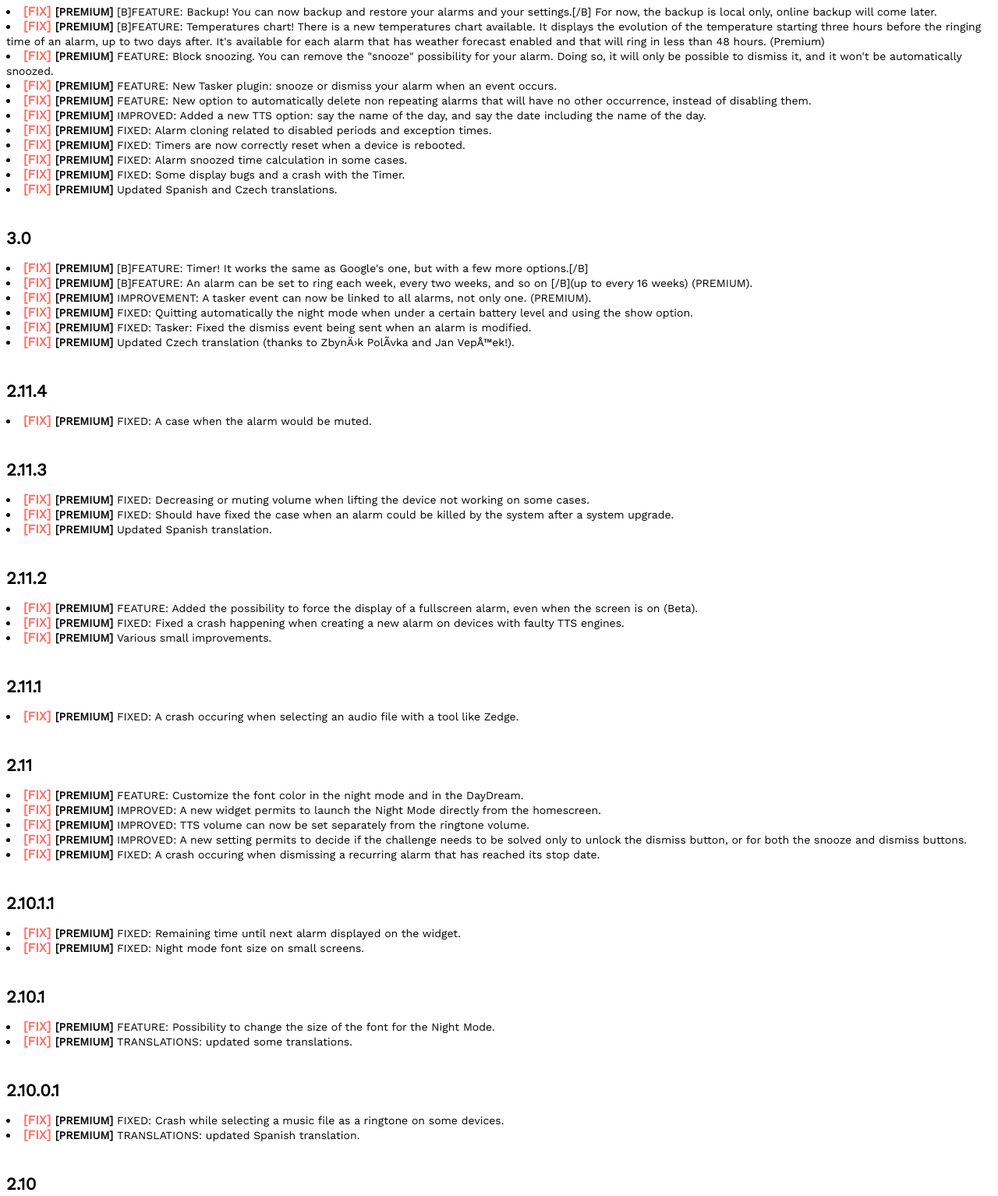
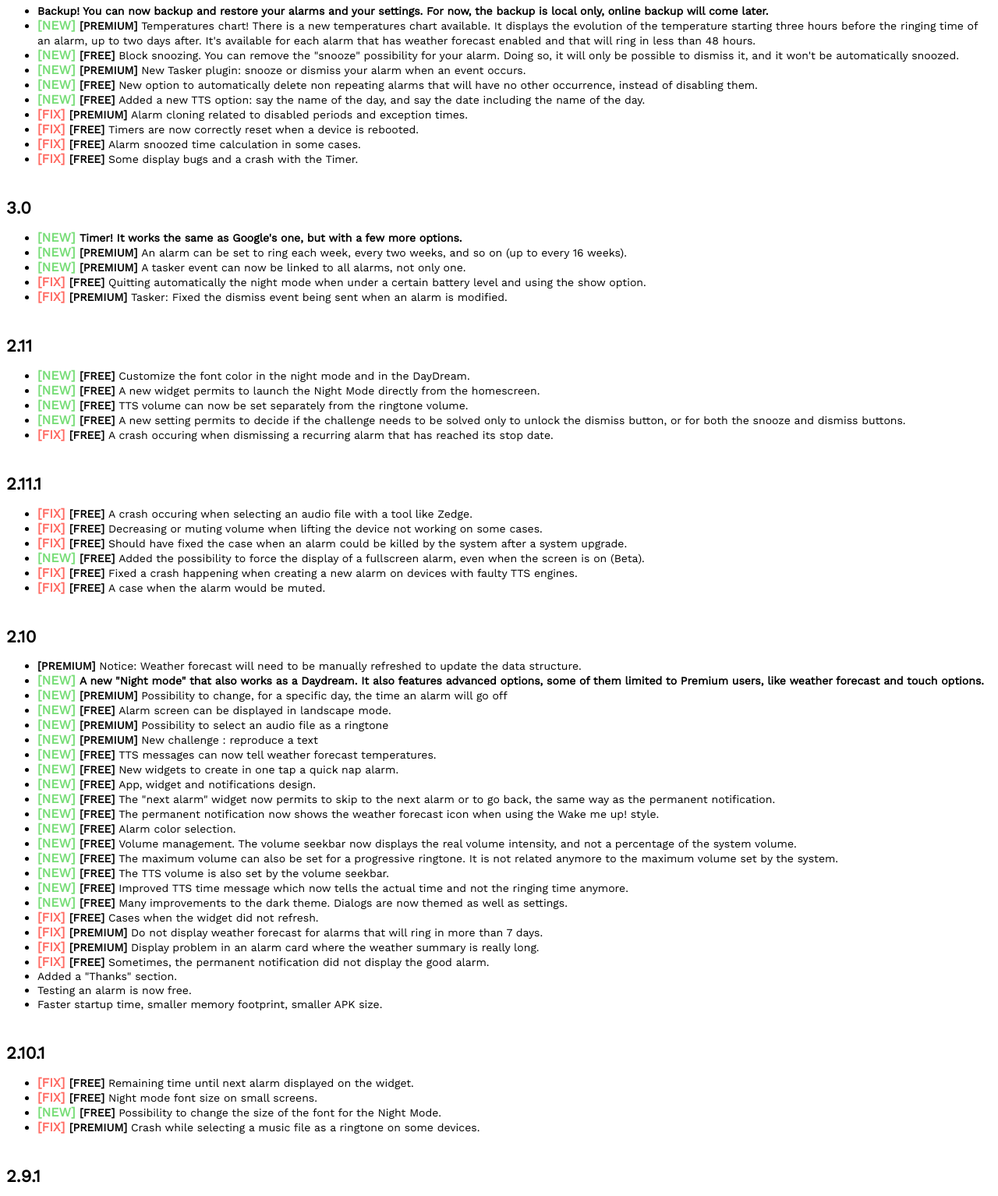
Before and after one commit to fivez/fivez.github.io, a plain HTML site: page wakemeup_changelog.html in a window 1280 px wide. Shown: the part 8680-10214 px from the top of the page at 78% size. Drawn offline with nearby package versions, Linux system fonts and the light colour scheme.

Commit message:
changelog

```diff
--- a/wakemeup_changelog.html
+++ b/wakemeup_changelog.html
@@ -421,99 +421,76 @@
         <li><new/><span class="premium">New possibility to enable/disable an alarm or all of them after a Tasker event.</span>
     </ul></p>
 
-    <p><span class="version major">3.1</span>
-        <li><fix/><span class="premium">[B]FEATURE: Backup! You can now backup and restore your alarms and your settings.[/B] For now, the backup is local only, online backup will come later.</span>
-        <li><fix/><span class="premium">[B]FEATURE: Temperatures chart! There is a new temperatures chart available. It displays the evolution of the temperature starting three hours before the ringing time of an alarm, up to two days after. It's available for each alarm that has weather forecast enabled and that will ring in less than 48 hours. (Premium)</span>
-        <li><fix/><span class="premium">FEATURE: Block snoozing. You can remove the "snooze" possibility for your alarm. Doing so, it will only be possible to dismiss it, and it won't be automatically snoozed.</span>
-        <li><fix/><span class="premium">FEATURE: New Tasker plugin: snooze or dismiss your alarm when an event occurs.</span>
-        <li><fix/><span class="premium">FEATURE: New option to automatically delete non repeating alarms that will have no other occurrence, instead of disabling them.</span>
-        <li><fix/><span class="premium">IMPROVED: Added a new TTS option: say the name of the day, and say the date including the name of the day.</span>
-        <li><fix/><span class="premium">FIXED: Alarm cloning related to disabled periods and exception times.</span>
-        <li><fix/><span class="premium">FIXED: Timers are now correctly reset when a device is rebooted.</span>
-        <li><fix/><span class="premium">FIXED: Alarm snoozed time calculation in some cases.</span>
-        <li><fix/><span class="premium">FIXED: Some display bugs and a crash with the Timer.</span>
-        <li><fix/><span class="premium">Updated Spanish and Czech translations.</span>
+    <p><span class="version major">3.1</span><ul>
+        <li><span class="major_feature">Backup! You can now backup and restore your alarms and your settings. For now, the backup is local only, online backup will come later.</span>
+        <li><new/><span class="premium">Temperatures chart! There is a new temperatures chart available. It displays the evolution of the temperature starting three hours before the ringing time of an alarm, up to two days after. It's available for each alarm that has weather forecast enabled and that will ring in less than 48 hours.</span>
+        <li><new/><span class="free">Block snoozing. You can remove the "snooze" possibility for your alarm. Doing so, it will only be possible to dismiss it, and it won't be automatically snoozed.</span>
+        <li><new/><span class="premium">New Tasker plugin: snooze or dismiss your alarm when an event occurs.</span>
+        <li><new/><span class="free">New option to automatically delete non repeating alarms that will have no other occurrence, instead of disabling them.</span>
+        <li><new/><span class="free">Added a new TTS option: say the name of the day, and say the date including the name of the day.</span>
+        <li><fix/><span class="premium">Alarm cloning related to disabled periods and exception times.</span>
+        <li><fix/><span class="free">Timers are now correctly reset when a device is rebooted.</span>
+        <li><fix/><span class="free">Alarm snoozed time calculation in some cases.</span>
+        <li><fix/><span class="free">Some display bugs and a crash with the Timer.</span>
     </ul></p>
 
-    <p><span class="version major">3.0</span>
-        <li><fix/><span class="premium">[B]FEATURE: Timer! It works the same as Google's one, but with a few more options.[/B]</span>
-        <li><fix/><span class="premium">[B]FEATURE: An alarm can be set to ring each week, every two weeks, and so on [/B](up to every 16 weeks) (PREMIUM).</span>
-        <li><fix/><span class="premium">IMPROVEMENT: A tasker event can now be linked to all alarms, not only one. (PREMIUM).</span>
-        <li><fix/><span class="premium">FIXED: Quitting automatically the night mode when under a certain battery level and using the show option.</span>
-        <li><fix/><span class="premium">FIXED: Tasker: Fixed the dismiss event being sent when an alarm is modified.</span>
-        <li><fix/><span class="premium">Updated Czech translation (thanks to Zbyněk Polívka and Jan Vepřek!).</span>
+    <p><span class="version major">3.0</span><ul>
+        <li><new/><span class="major_feature">Timer! It works the same as Google's one, but with a few more options.</span>
+        <li><new/><span class="premium">An alarm can be set to ring each week, every two weeks, and so on (up to every 16 weeks).</span>
+        <li><new/><span class="premium">A tasker event can now be linked to all alarms, not only one.</span>
+        <li><fix/><span class="free">Quitting automatically the night mode when under a certain battery level and using the show option.</span>
+        <li><fix/><span class="premium">Tasker: Fixed the dismiss event being sent when an alarm is modified.</span>
     </ul></p>
 
-    <p><span class="version major">2.11.4</span>
-        <li><fix/><span class="premium">FIXED: A case when the alarm would be muted.</span>
+    <p><span class="version major">2.11</span><ul>
+        <li><new/><span class="free">Customize the font color in the night mode and in the DayDream.</span>
+        <li><new/><span class="free">A new widget permits to launch the Night Mode directly from the homescreen.</span>
+        <li><new/><span class="free">TTS volume can now be set separately from the ringtone volume.</span>
+        <li><new/><span class="free">A new setting permits to decide if the challenge needs to be solved only to unlock the dismiss button, or for both the snooze and dismiss buttons.</span>
+        <li><fix/><span class="free">A crash occuring when dismissing a recurring alarm that has reached its stop date.</span>
     </ul></p>
 
-    <p><span class="version major">2.11.3</span>
-        <li><fix/><span class="premium">FIXED: Decreasing or muting volume when lifting the device not working on some cases.</span>
-        <li><fix/><span class="premium">FIXED: Should have fixed the case when an alarm could be killed by the system after a system upgrade.</span>
-        <li><fix/><span class="premium">Updated Spanish translation.</span>
+    <p><span class="version major">2.11.1</span><ul>
+        <li><fix/><span class="free">A crash occuring when selecting an audio file with a tool like Zedge.</span>
+        <li><fix/><span class="free">Decreasing or muting volume when lifting the device not working on some cases.</span>
+        <li><fix/><span class="free">Should have fixed the case when an alarm could be killed by the system after a system upgrade.</span>
+        <li><new/><span class="free">Added the possibility to force the display of a fullscreen alarm, even when the screen is on (Beta).</span>
+        <li><fix/><span class="free">Fixed a crash happening when creating a new alarm on devices with faulty TTS engines.</span>
+        <li><fix/><span class="free">A case when the alarm would be muted.</span>
     </ul></p>
 
-    <p><span class="version major">2.11.2</span>
-        <li><fix/><span class="premium">FEATURE: Added the possibility to force the display of a fullscreen alarm, even when the screen is on (Beta).</span>
-        <li><fix/><span class="premium">FIXED: Fixed a crash happening when creating a new alarm on devices with faulty TTS engines.</span>
-        <li><fix/><span class="premium">Various small improvements.</span>
+    <p><span class="version major">2.10</span><ul>
+        <li><span class="premium">Notice: Weather forecast will need to be manually refreshed to update the data structure.</span>
+        <li><new/><span class="major_feature">A new "Night mode" that also works as a Daydream. It also features advanced options, some of them limited to Premium users, like weather forecast and touch options.</span>
+        <li><new/><span class="premium">Possibility to change, for a specific day, the time an alarm will go off</span>
+        <li><new/><span class="free">Alarm screen can be displayed in landscape mode.</span>
+        <li><new/><span class="premium">Possibility to select an audio file as a ringtone</span>
+        <li><new/><span class="premium">New challenge : reproduce a text</span>
+        <li><new/><span class="free">TTS messages can now tell weather forecast temperatures.</span>
+        <li><new/><span class="free">New widgets to create in one tap a quick nap alarm.</span>
+        <li><new/><span class="free">App, widget and notifications design.</span>
+        <li><new/><span class="free">The "next alarm" widget now permits to skip to the next alarm or to go back, the same way as the permanent notification.</span>
+        <li><new/><span class="free">The permanent notification now shows the weather forecast icon when using the Wake me up! style.</span>
+        <li><new/><span class="free">Alarm color selection.</span>
+        <li><new/><span class="free">Volume management. The volume seekbar now displays the real volume intensity, and not a percentage of the system volume.</span>
+        <li><new/><span class="free">The maximum volume can also be set for a progressive ringtone. It is not related anymore to the maximum volume set by the system.</span>
+        <li><new/><span class="free">The TTS volume is also set by the volume seekbar.</span>
+        <li><new/><span class="free">Improved TTS time message which now tells the actual time and not the ringing time anymore.</span>
+        <li><new/><span class="free">Many improvements to the dark theme. Dialogs are now themed as well as settings.</span>
+        <li><fix/><span class="free">Cases when the widget did not refresh.</span>
+        <li><fix/><span class="premium">Do not display weather forecast for alarms that will ring in more than 7 days.</span>
+        <li><fix/><span class="premium">Display problem in an alarm card where the weather summary is really long.</span>
+        <li><fix/><span class="free">Sometimes, the permanent notification did not display the good alarm.</span>
+        <li><span class="standard">Added a "Thanks" section.</span>
+        <li><span class="standard">Testing an alarm is now free.</span>
+        <li><span class="standard">Faster startup time, smaller memory footprint, smaller APK size.</span>
     </ul></p>
 
-    <p><span class="version major">2.11.1</span>
-        <li><fix/><span class="premium">FIXED: A crash occuring when selecting an audio file with a tool like Zedge.</span>
-    </ul></p>
-
-    <p><span class="version major">2.11</span>
-        <li><fix/><span class="premium">FEATURE: Customize the font color in the night mode and in the DayDream.</span>
-        <li><fix/><span class="premium">IMPROVED: A new widget permits to launch the Night Mode directly from the homescreen.</span>
-        <li><fix/><span class="premium">IMPROVED: TTS volume can now be set separately from the ringtone volume.</span>
-        <li><fix/><span class="premium">IMPROVED: A new setting permits to decide if the challenge needs to be solved only to unlock the dismiss button, or for both the snooze and dismiss buttons.</span>
-        <li><fix/><span class="premium">FIXED: A crash occuring when dismissing a recurring alarm that has reached its stop date.</span>
-    </ul></p>
-
-    <p><span class="version major">2.10.1.1</span>
-        <li><fix/><span class="premium">FIXED: Remaining time until next alarm displayed on the widget.</span>
-        <li><fix/><span class="premium">FIXED: Night mode font size on small screens.</span>
-    </ul></p>
-
-    <p><span class="version major">2.10.1</span>
-        <li><fix/><span class="premium">FEATURE: Possibility to change the size of the font for the Night Mode.</span>
-        <li><fix/><span class="premium">TRANSLATIONS: updated some translations.</span>
-    </ul></p>
-
-    <p><span class="version major">2.10.0.1</span>
-        <li><fix/><span class="premium">FIXED: Crash while selecting a music file as a ringtone on some devices.</span>
-        <li><fix/><span class="premium">TRANSLATIONS: updated Spanish translation.</span>
-    </ul></p>
-
-    <p><span class="version major">2.10</span>
-        <li><fix/><span class="premium">[B] Notice: Weather forecast will need to be manually refreshed to update the data structure.[/B]</span>
-        <li><fix/><span class="premium">FEATURE: [B] A new "Night mode" that also works as a Daydream. It also features advanced options, some of them limited to Premium users, like weather forecast and touch options.[/B]</span>
-        <li><fix/><span class="premium">FEATURE: [B] Possibility to change, for a specific day, the time an alarm will go off (Premium).[/B]</span>
-        <li><fix/><span class="premium">FEATURE: [B] Alarm screen can be displayed in landscape mode.[/B]</span>
-        <li><fix/><span class="premium">FEATURE: [B] Possibility to select an audio file as a ringtone (Premium).[/B]</span>
-        <li><fix/><span class="premium">FEATURE: [B] New challenge : reproduce a text (Premium).[/B]</span>
-        <li><fix/><span class="premium">FEATURE: TTS messages can now tell weather forecast temperatures.</span>
-        <li><fix/><span class="premium">FEATURE: New widgets to create in one tap a quick nap alarm.</span>
-        <li><fix/><span class="premium">IMPROVED: App, widget and notifications design.</span>
-        <li><fix/><span class="premium">IMPROVED: The "next alarm" widget now permits to skip to the next alarm or to go back, the same way as the permanent notification.</span>
-        <li><fix/><span class="premium">IMPROVED: The permanent notification now shows the weather forecast icon when using the Wake me up! style.</span>
-        <li><fix/><span class="premium">IMPROVED: Alarm color selection.</span>
-        <li><fix/><span class="premium">IMPROVED: Volume management. The volume seekbar now displays the real volume intensity, and not a percentage of the system volume.</span>
-        <li><fix/><span class="premium">IMPROVED: The maximum volume can also be set for a progressive ringtone. It is not related anymore to the maximum volume set by the system.</span>
-        <li><fix/><span class="premium">IMPROVED: The TTS volume is also set by the volume seekbar.</span>
-        <li><fix/><span class="premium">IMPROVED: Improved TTS time message which now tells the actual time and not the ringing time anymore.</span>
-        <li><fix/><span class="premium">IMPROVED: Many improvements to the dark theme. Dialogs are now themed as well as settings.</span>
-        <li><fix/><span class="premium">FIXED: Some rare crash.</span>
-        <li><fix/><span class="premium">FIXED: Cases when the widget did not refresh.</span>
-        <li><fix/><span class="premium">FIXED: Do not display weather forecast for alarms that will ring in more than 7 days.</span>
-        <li><fix/><span class="premium">FIXED: Display problem in an alarm card where the weather summary is really long.</span>
-        <li><fix/><span class="premium">FIXED: Sometimes, the permanent notification did not display the good alarm.</span>
-        <li><fix/><span class="premium">TRANSLATION: Really partial German, Dutch, Turkish, Chinese, Bengali translations.</span>
-        <li><fix/><span class="premium">Added a "Thanks" section.</span>
-        <li><fix/><span class="premium">Testing an alarm is now free.</span>
-        <li><fix/><span class="premium">IMPROVED: Faster startup time, smaller memory footprint, smaller APK size.</span>
+    <p><span class="version major">2.10.1</span><ul>
+        <li><fix/><span class="free">Remaining time until next alarm displayed on the widget.</span>
+        <li><fix/><span class="free">Night mode font size on small screens.</span>
+        <li><new/><span class="free">Possibility to change the size of the font for the Night Mode.</span>
+        <li><fix/><span class="premium">Crash while selecting a music file as a ringtone on some devices.</span>
     </ul></p>
 
     <p><span class="version major">2.9.1</span>
```
Also changed, not shown: audiobook_changelog.html (+8 -1 lines).
